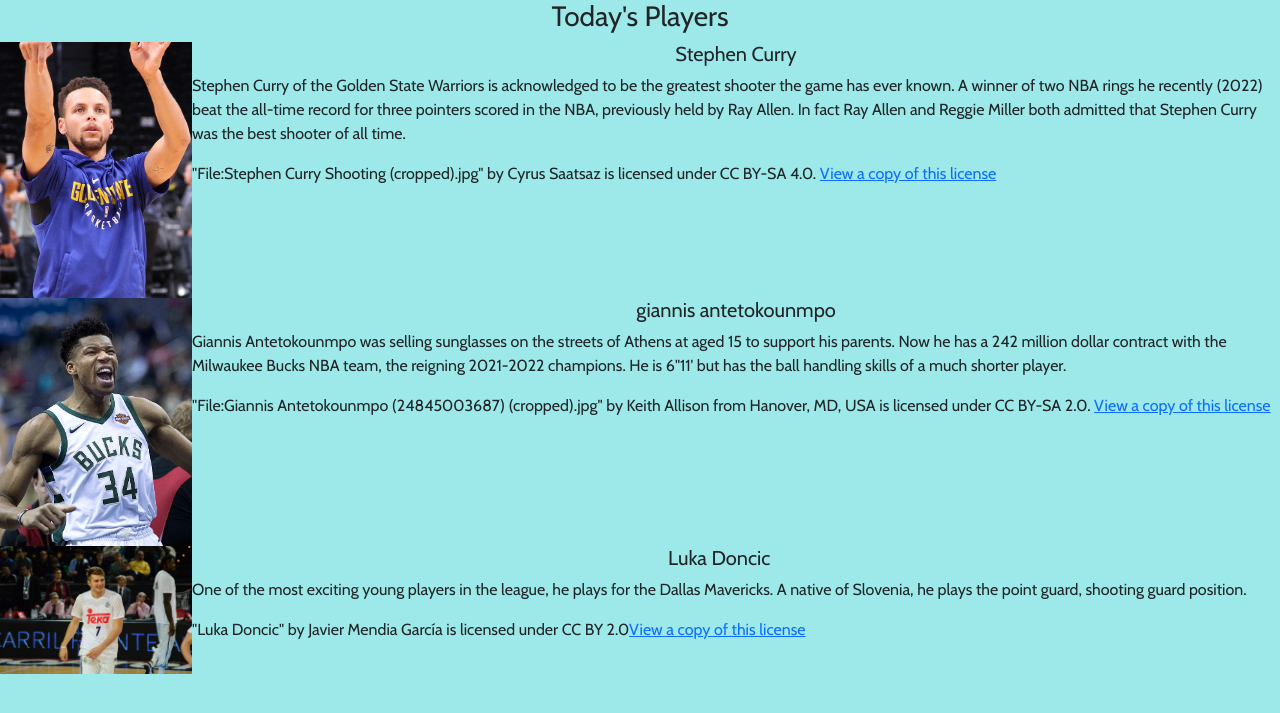
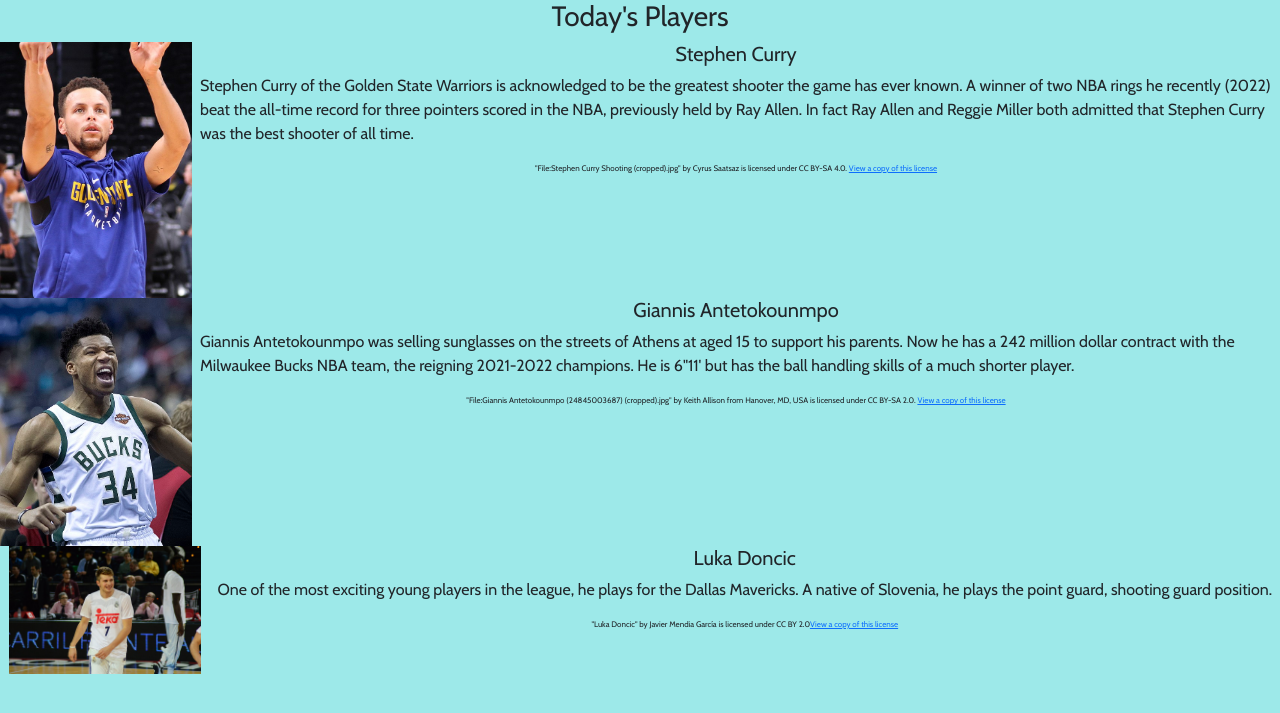
Before and after one commit to Mohamed-Shaheedullah/Innovate_Full_Stack, a Flask app: page /page4 in a window 1280 px wide. Shown: the part 56-769 px from the top of the page. Run offline with Flask 2, Linux system fonts and the light colour scheme.

Commit message:
added padding, working

```diff
--- a/static/main.css
+++ b/static/main.css
@@ -1,6 +1,10 @@
 @import url("https://fonts.googleapis.com/css2?family=Cabin&display=swap");
 * {
   font-family: 'Cabin', sans-serif;
+}
+
+.mycaption {
+  font-size: 0.5em;
 }
 
 body {
@@ -16,13 +20,14 @@ body {
   width: 15%;
   /* % is relative to parent
 vh is relative to size of screen*/
+  display: block;
+  margin-left: auto;
+  margin-right: auto;
 }
 
 .car-profiles {
   height: 50%;
   width: 50%;
-  /* % is relative to parent
-  vh is relative to size of screen*/
   display: block;
   margin-left: auto;
   margin-right: auto;
@@ -34,6 +39,7 @@ h2,
 h3,
 h5,
 footer,
+.mycaption,
 .cntr {
   text-align: center;
 }
@@ -62,7 +68,21 @@ header {
   /* or inline-flex */
 }
 
-caption * {
-  font-size: 0.5em;
+.player_text {
+  padding-left: 8px;
+  padding-right: 8px;
+}
+
+.great_players_txt {
+  padding: 8px;
+}
+
+.index_great_players_txt {
+  padding-left: 8px;
+  padding-right: 8px;
+}
+
+a:hover {
+  background-color: red;
 }
 /*# sourceMappingURL=main.css.map */
--- a/static/main.scss
+++ b/static/main.scss
@@ -3,6 +3,10 @@
 * {
 font-family: 'Cabin', sans-serif;
 }
+
+.mycaption {
+  font-size:  0.5em;
+  }
 
 body {
   background-color: rgb(157, 233, 233);
@@ -16,16 +20,14 @@ body {
   width: 15%;
   /* % is relative to parent
 vh is relative to size of screen*/
-  // display: block;
-  // margin-left: auto;
-  // margin-right: auto;
+  display: block;
+  margin-left: auto;
+  margin-right: auto;
 }
 
 .car-profiles  {
   height: 50%;
   width: 50%;
-  /* % is relative to parent
-  vh is relative to size of screen*/
   display: block;
   margin-left: auto;
   margin-right: auto;
@@ -39,6 +41,7 @@ h2,
 h3,
 h5,
 footer,
+.mycaption,
 .cntr {
     text-align: center;
   }
@@ -53,7 +56,7 @@ header {
 
 .car-caption-bird {
   color: rgb(8, 8, 8);
-  }
+}
 
 .car-caption-bird a {
   color: orange;
@@ -66,8 +69,23 @@ header {
 
   .tplayer {
     display: flex; /* or inline-flex */
+
   }
 
-  caption * {
-  font-size:  0.5em;
+  .player_text {
+    padding-left: 8px;
+    padding-right: 8px;
   }
+
+  .great_players_txt {
+    padding: 8px;
+  }
+.index_great_players_txt {
+  padding-left: 8px;
+  padding-right: 8px;
+}
+
+
+  a:hover {
+    background-color: red;
+  }
--- a/templates/index.html
+++ b/templates/index.html
@@ -56,13 +56,14 @@
         </div>
 
 
-
+            <div class="index_great_players_txt">
                 <p>Who are basketball's greates players?  The world's top basketball league is known to be the NBA in the United States of America, so it follows that the best players will come from that league.</p>
                 <p>
                 The NBA was founded in 1946 and there have been many great players through the generations.  The game has changed sigificantly during that time.  I am focussing on the modern age, since the 1980's.
                 The entry system for the NBA usually involves college, although a few players such as LeBron James and Kobe Bryant bypassed the college phase and went straight into the NBA.
                 </p>
                 <p> The three players pictured above are widely considered to be among the best that have ever played the game and are three of my personal favourites.  </p>
+            </div>
         </div>
 
 
--- a/templates/page1.html
+++ b/templates/page1.html
@@ -5,8 +5,8 @@
     {% block content %}
 <h3>Michael Jordan</h3>
 <img class ='profiles' src="{{url_for('static', filename='images/iccsports_CC_BY-NC-ND_2-0.jpg')}}"  alt="Michael Jordan picture">
-<caption>"Michael Jordan" by iccsports is licensed under CC BY-NC-ND 2.0<a href="https://creativecommons.org/licenses/by-nd-nc/2.0/jp/?ref=openverse">View a copy of this license </a></caption>
-<p>
+<div class ="mycaption">"Michael Jordan" by Iccsports is licensed under CC BY-NC-ND 2.0<a href="https://creativecommons.org/licenses/by-nd-nc/2.0/jp/?ref=openverse">View a copy of this license </a></div>
+<p class="great_players_txt">
     Michael Jordan born on February 17, 1963 is considered by many to be the greatest NBA player in history.  He achieved the 'double triple' in the 1990's.  The championships were in 1991-1993 and 1996-1998, all with the Chicago Bulls.  Known for his spectacular dunks and game winning ability, he is 6"6' and played the shooting guard position. He appeared in the popular family film Space Jam in 1996 and more recently was the subject of a well recieved documentary The Last Dance, on Netflix.
 </p>
 
--- a/templates/page2.html
+++ b/templates/page2.html
@@ -5,8 +5,8 @@
 <h3>Larry Bird</h3>
 
 <img class ='profiles' src="{{url_for('static', filename='images/boston_city_archives_CC_BY_2.jpg')}}" alt="Larry Bird picture">
-<caption>boston city archives<a href="https://creativecommons.org/licenses/by/2.0/">View a copy of this license </a></caption>
-<p>Larry Bird was born on 7th December 1956, in Indiana. He was nicknamed 'Larry Legend'.  He played the power forward / small forward positions for the Boston Celtics.  He was not thought of as one of the games great athletes, but he was a great achiever, winning three NBA rings.  In his own words, 'I thought the game out'.  His initial rivalry with his contemporary Magic Johnson turned to friendship, cemented by a dinner at Magic's house prepared by Magic Johnson's mother.  </p>
+<div class ="mycaption">Boston City Archives<a href="https://creativecommons.org/licenses/by/2.0/">View a copy of this license </a></div>
+<p class="great_players_txt">Larry Bird was born on 7th December 1956, in Indiana. He was nicknamed 'Larry Legend'.  He played the power forward / small forward positions for the Boston Celtics.  He was not thought of as one of the games great athletes, but he was a great achiever, winning three NBA rings.  In his own words, 'I thought the game out'.  His initial rivalry with his contemporary Magic Johnson turned to friendship, cemented by a dinner at Magic's house prepared by Magic Johnson's mother.  </p>
 
 
 {% endblock %}
--- a/templates/page3.html
+++ b/templates/page3.html
@@ -4,7 +4,7 @@
         {% block content %}
     <h3>Magic Johnson</h3>
     <img class ='profiles' src="{{url_for('static', filename='images/malingering_CC_BY_NC_ND_2-0.jpg')}}" alt="Magic Johnson picture">
-    <caption>"Woo hoo! It's me and sister and MAGIC JOHNSON" by Malingering is licensed under CC BY-NC-ND 2.0<a href="https://creativecommons.org/licenses/by-nd-nc/2.0/jp/?ref=openverse">View a copy of this license </a></caption>
-    <p>One the game's most famous players Magic Johnson was known for his passing ability and smile.  At 6"9' he was one of the tallest players ever to play the position of point guard.  He was born on 14th August 1959 in Michigan.  Magic was signed to the Los Angeles Lakers and his style of play premiered the 'Showtime' era at the Lakers.  Another great player who played with Magic was Kareem Abdul Jabbar, famous for his 'skyhook' shot.   </p>
+    <div class ="mycaption">"Woo hoo! It's me and sister and MAGIC JOHNSON" by Malingering is licensed under CC BY-NC-ND 2.0<a href="https://creativecommons.org/licenses/by-nd-nc/2.0/jp/?ref=openverse">View a copy of this license </a></div>
+    <p class="great_players_txt">One the game's most famous players Magic Johnson was known for his passing ability and smile.  At 6"9' he was one of the tallest players ever to play the position of point guard.  He was born on 14th August 1959 in Michigan.  Magic was signed to the Los Angeles Lakers and his style of play premiered the 'Showtime' era at the Lakers.  Another great player who played with Magic was Kareem Abdul Jabbar, famous for his 'skyhook' shot.   </p>
     {% endblock %}
 </body>
--- a/templates/page4.html
+++ b/templates/page4.html
@@ -10,18 +10,18 @@
             <p>
             Stephen Curry of the Golden State Warriors is acknowledged to be the greatest shooter the game has ever known.  A winner of two NBA rings he recently (2022) beat the all-time record for three pointers scored in the NBA, previously held by Ray Allen.  In fact Ray Allen and Reggie Miller both admitted that Stephen Curry was the best shooter of all time.
             </p>
-            <caption>"File:Stephen Curry Shooting (cropped).jpg" by Cyrus Saatsaz is licensed under CC BY-SA 4.0. <a href="https://creativecommons.org/licenses/by-sa/4.0/?ref=openverse">View a copy of this license</a></caption>
+            <div class ="mycaption">"File:Stephen Curry Shooting (cropped).jpg" by Cyrus Saatsaz is licensed under CC BY-SA 4.0. <a href="https://creativecommons.org/licenses/by-sa/4.0/?ref=openverse">View a copy of this license</a></div>
         </div>
     </div>
     <div class = "tplayer">
         <img class ='profiles' src="{{url_for('static', filename='images/Giannis_Antetokounmpo.jpg')}}"  alt="Giannis Antetokounmpo picture">
         <div class="player_text">
-            <h5>giannis antetokounmpo</h5>
+            <h5>Giannis Antetokounmpo</h5>
             <p>
             Giannis Antetokounmpo was selling sunglasses on the streets of Athens at aged 15 to support his parents.  Now he has a 242 million dollar contract with the Milwaukee  Bucks NBA team, the reigning 2021-2022 champions.  He is 6"11' but has the ball handling skills of a much shorter player.
         </p>
-        <caption>"File:Giannis Antetokounmpo (24845003687) (cropped).jpg" by Keith Allison from Hanover, MD, USA is licensed under CC BY-SA 2.0.
-        <a href="https://creativecommons.org/licenses/by-sa/2.0/?ref=openverse">View a copy of this license</a></caption>
+        <div class ="mycaption">"File:Giannis Antetokounmpo (24845003687) (cropped).jpg" by Keith Allison from Hanover, MD, USA is licensed under CC BY-SA 2.0.
+        <a href="https://creativecommons.org/licenses/by-sa/2.0/?ref=openverse">View a copy of this license</a></div>
         </div>
     </div>
     <div class = "tplayer">
@@ -31,7 +31,7 @@
             <p>
                 One of the most exciting young players in the league, he plays for the Dallas Mavericks. A native of Slovenia, he plays the point guard, shooting guard position.
             </p>
-            <caption>"Luka Doncic" by Javier Mendia García is licensed under CC BY 2.0<a href="https://creativecommons.org/licenses/by/2.0/?ref=openverse">View a copy of this license   </a></caption>
+            <div class ="mycaption">"Luka Doncic" by Javier Mendia García is licensed under CC BY 2.0<a href="https://creativecommons.org/licenses/by/2.0/?ref=openverse">View a copy of this license   </a></div>
         </div>
     </div>
 
```
Also changed, not shown: 1 other file. Lines whose indentation alone changed are shown as unchanged.
